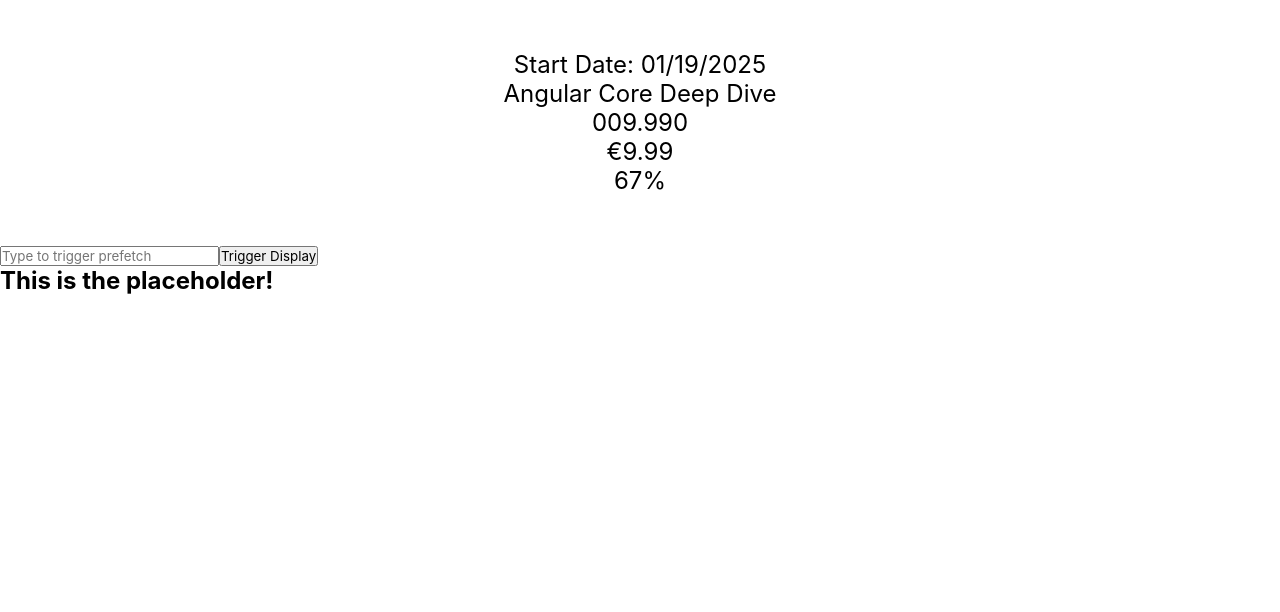
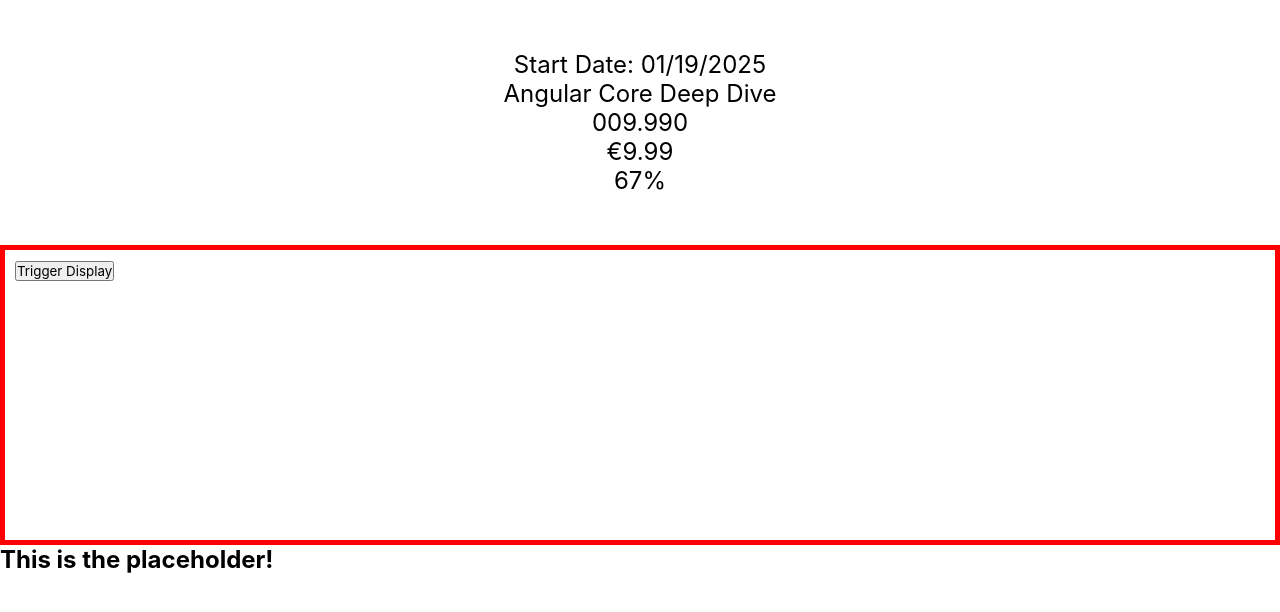
Before and after one commit to xynthh/angular-course, an Angular app: page / in a window 1280 px wide. Shown: the top 612 px of the page. Built offline with nearby package versions, Linux system fonts and the light colour scheme.

Commit message:
@defer built-in on hover trigger

```diff
--- a/src/app/app.component.html
+++ b/src/app/app.component.html
@@ -7,11 +7,12 @@
 </div>
 
 <div>
-  <input #prefetchInput placeholder="Type to trigger prefetch">
-  <button #display>Trigger Display</button>
+  <div style="min-height: 300px; border: red 5px solid; padding: 10px">
+    <button #display>Trigger Display</button>
+  </div>
 </div>
 
-@defer (on interaction(display); prefetch on interaction(prefetchInput)) {
+@defer (on interaction(display); prefetch on hover(display)) {
   <div class="courses">
     @for (course of courses; track course.id) {
       <app-course-card
```
